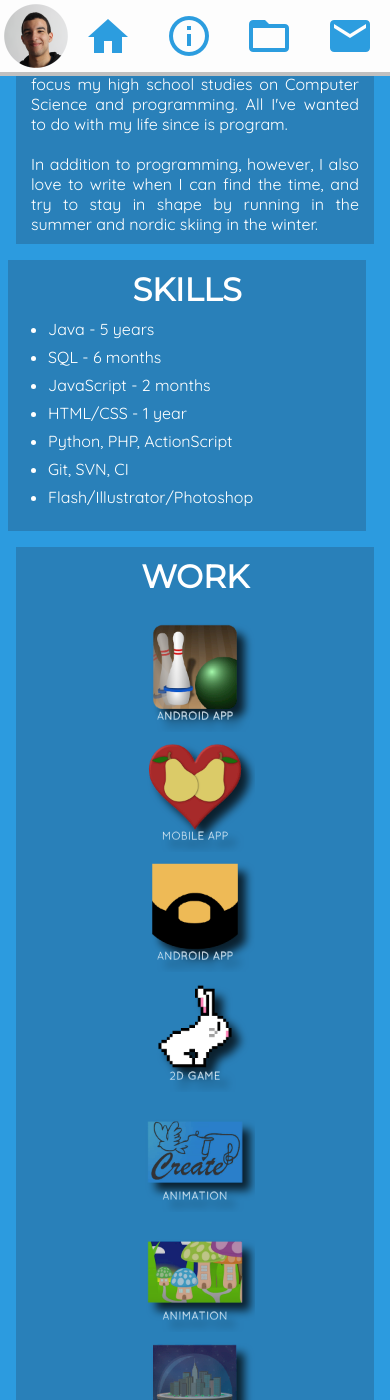
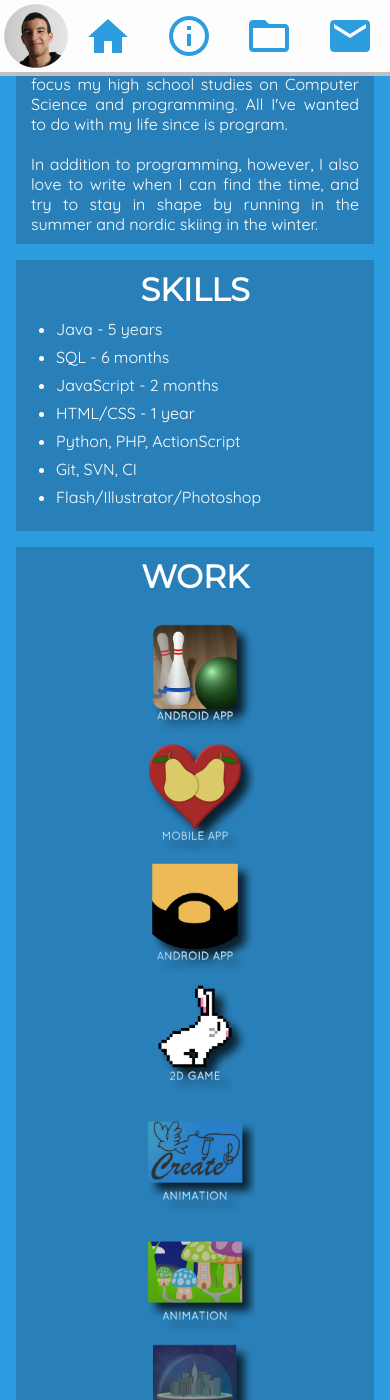
Before and after one commit to joseph-roque/joseph-roque.github.io, a Jekyll site: the page built from index.html, in a window 390 px wide and 1400 px high, scrolled down 573 px. Built offline with Jekyll 4.4.1, drawn with Linux system fonts in a browser that asks for light colours; nearby versions of some CDN libraries.

Commit message:
Fixing margins on mobile

```diff
--- a/css/main.css
+++ b/css/main.css
@@ -340,6 +340,8 @@ footer.site-footer {
 
     .left-container {
         float:none;
+        margin-left: 16px;
+        margin-right: 16px;
 
         /* Firefox */
         width: -moz-calc(100% - 32px);
@@ -353,6 +355,8 @@ footer.site-footer {
 
     .right-container {
         float:none;
+        margin-left: 16px;
+        margin-right: 16px;
 
         /* Firefox */
         width: -moz-calc(100% - 32px);
```
